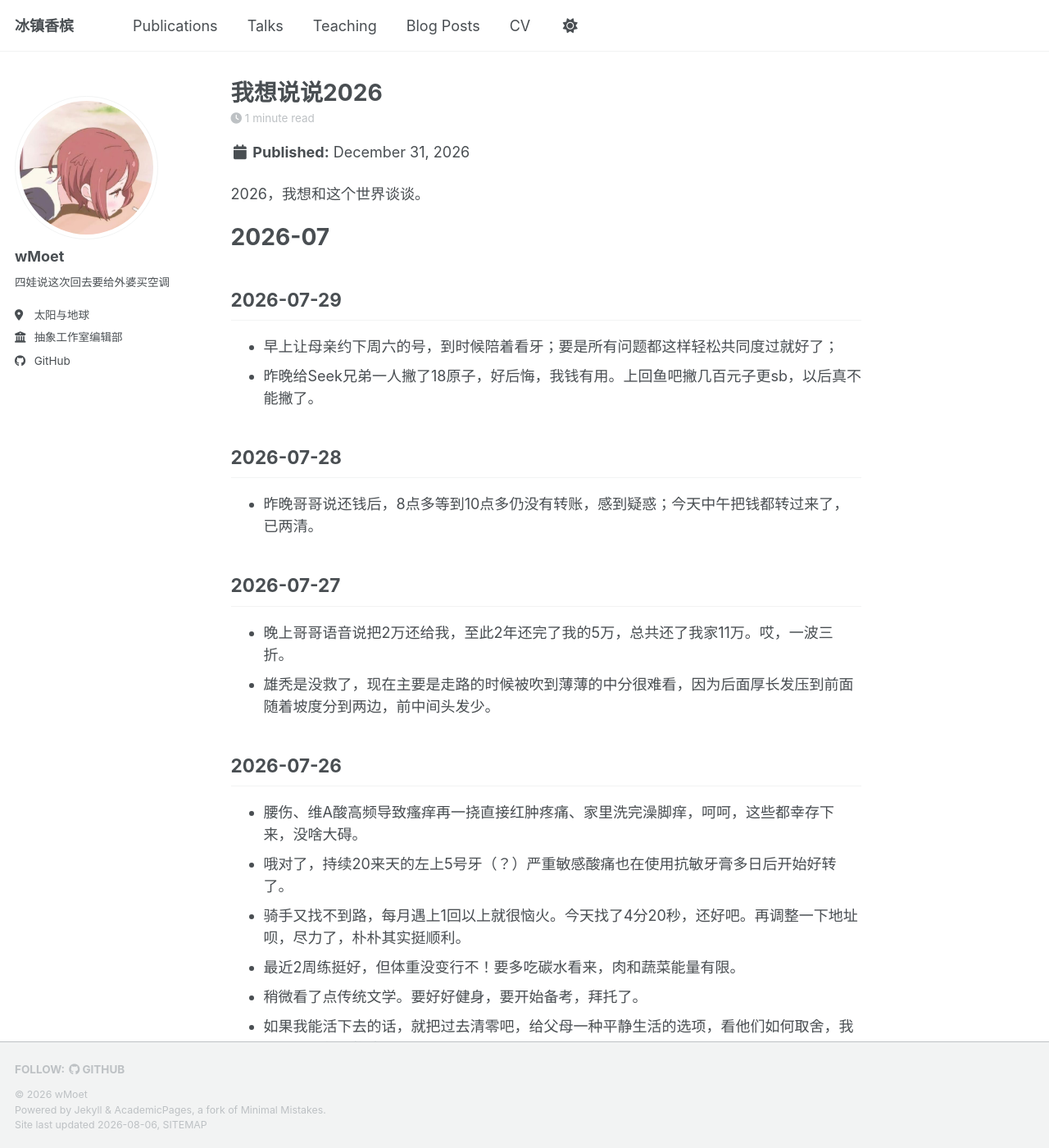
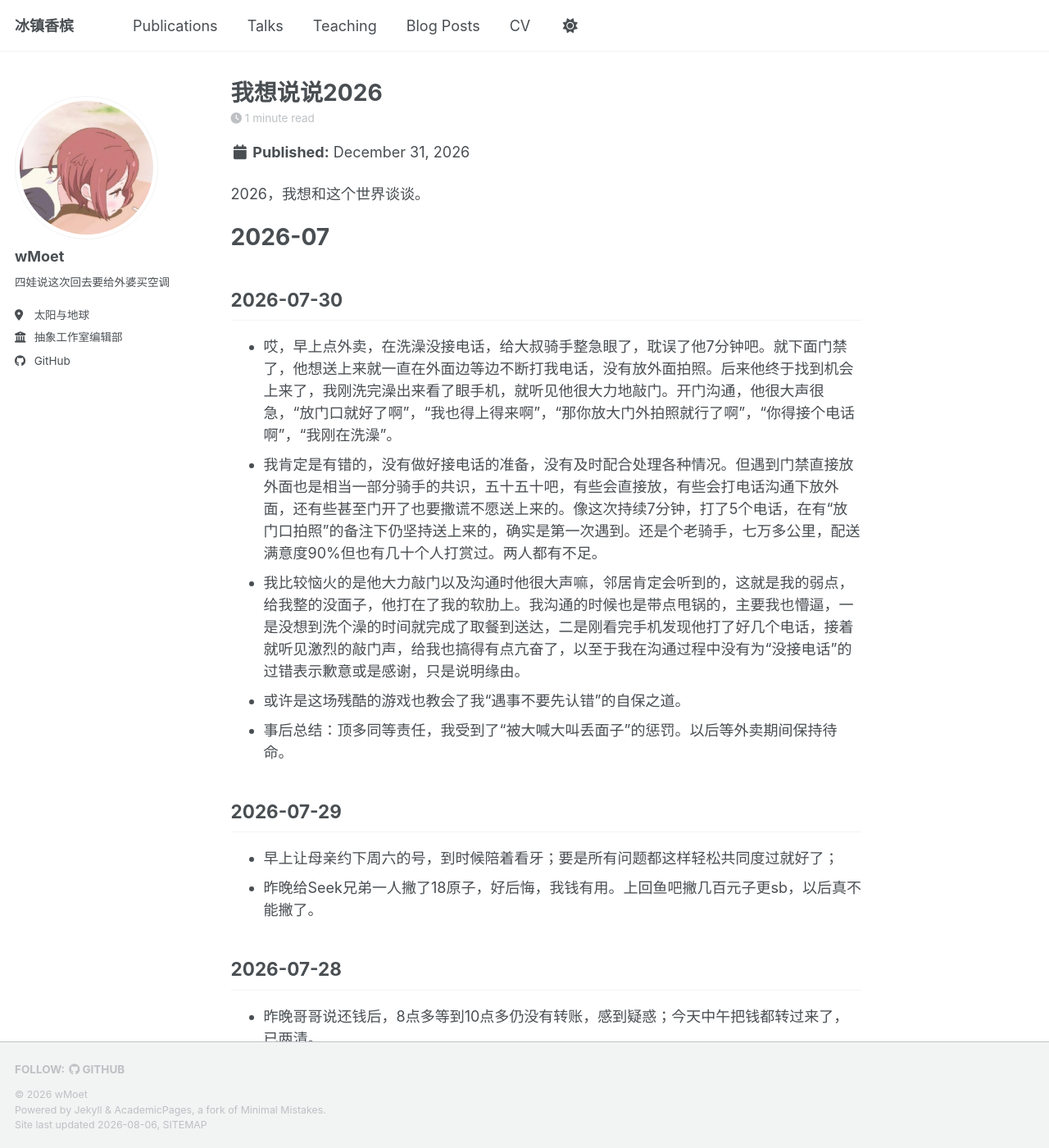
Before and after one commit to wMoet/wMoet.github.io, a Jekyll site: the page built from _posts/2026-12-31-我想说说2026.md, in a window 1280 px wide and 1400 px high. Shown: the whole window at 82% size. Built offline with Jekyll 4.4.1, drawn with Linux system fonts in a browser that asks for light colours; a script bundle is joined from its source files by our own code; library files that are not in the unit come from our copies.

Commit message:
Update 2026-12-31-我想说说2026.md

```diff
--- a/_posts/2026-12-31-我想说说2026.md
+++ b/_posts/2026-12-31-我想说说2026.md
@@ -8,6 +8,13 @@ tags:
 2026，我想和这个世界谈谈。
 
 # 2026-07
+## 2026-07-30
+- 哎，早上点外卖，在洗澡没接电话，给大叔骑手整急眼了，耽误了他7分钟吧。就下面门禁了，他想送上来就一直在外面边等边不断打我电话，没有放外面拍照。后来他终于找到机会上来了，我刚洗完澡出来看了眼手机，就听见他很大力地敲门。开门沟通，他很大声很急，“放门口就好了啊”，“我也得上得来啊”，“那你放大门外拍照就行了啊”，“你得接个电话啊”，“我刚在洗澡”。
+- 我肯定是有错的，没有做好接电话的准备，没有及时配合处理各种情况。但遇到门禁直接放外面也是相当一部分骑手的共识，五十五十吧，有些会直接放，有些会打电话沟通下放外面，还有些甚至门开了也要撒谎不愿送上来的。像这次持续7分钟，打了5个电话，在有“放门口拍照”的备注下仍坚持送上来的，确实是第一次遇到。还是个老骑手，七万多公里，配送满意度90%但也有几十个人打赏过。两人都有不足。
+- 我比较恼火的是他大力敲门以及沟通时他很大声嘛，邻居肯定会听到的，这就是我的弱点，给我整的没面子，他打在了我的软肋上。我沟通的时候也是带点甩锅的，主要我也懵逼，一是没想到洗个澡的时间就完成了取餐到送达，二是刚看完手机发现他打了好几个电话，接着就听见激烈的敲门声，给我也搞得有点亢奋了，以至于我在沟通过程中没有为“没接电话”的过错表示歉意或是感谢，只是说明缘由。
+- 或许是这场残酷的游戏也教会了我“遇事不要先认错”的自保之道。
+- 事后总结：顶多同等责任，我受到了“被大喊大叫丢面子”的惩罚。以后等外卖期间保持待命。
+
 ## 2026-07-29
 - 早上让母亲约下周六的号，到时候陪着看牙；要是所有问题都这样轻松共同度过就好了；
 - 昨晚给Seek兄弟一人撇了18原子，好后悔，我钱有用。上回鱼吧撇几百元子更sb，以后真不能撇了。
```
